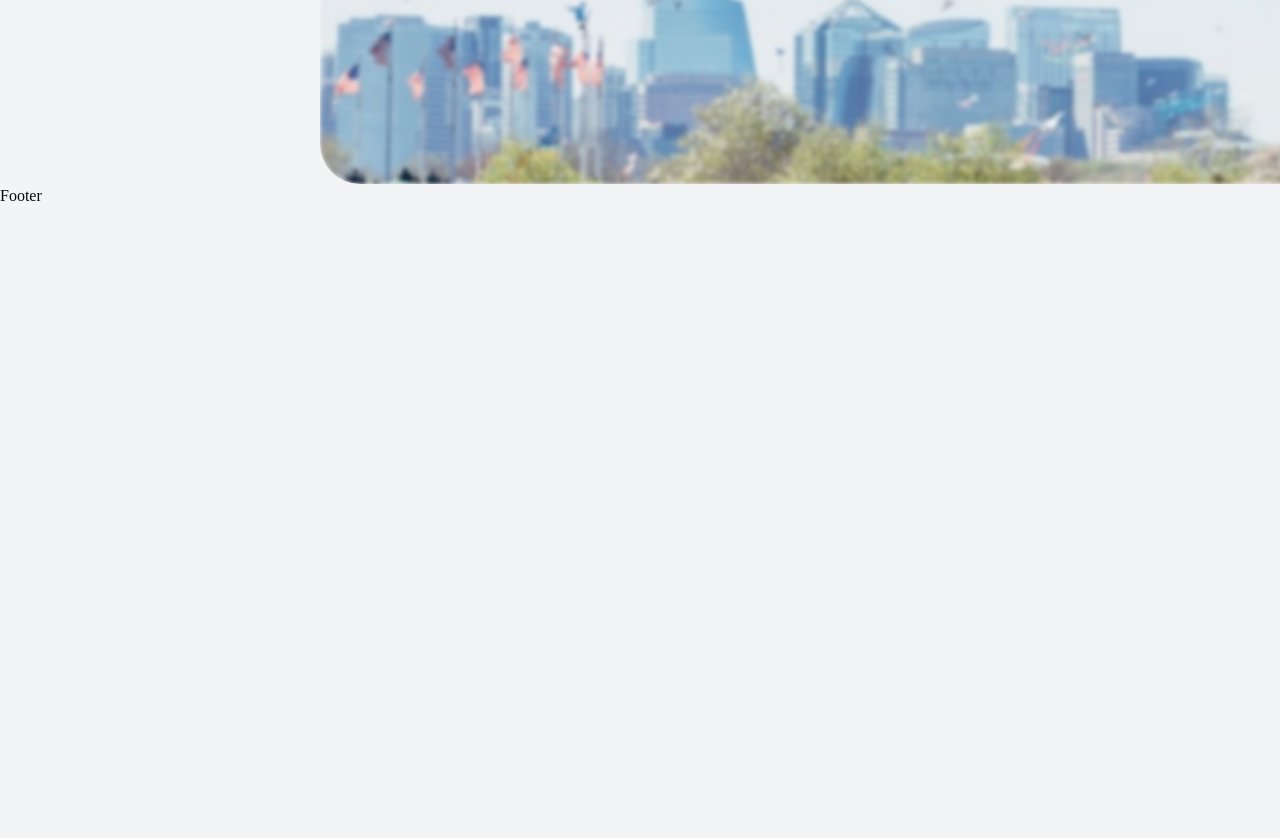
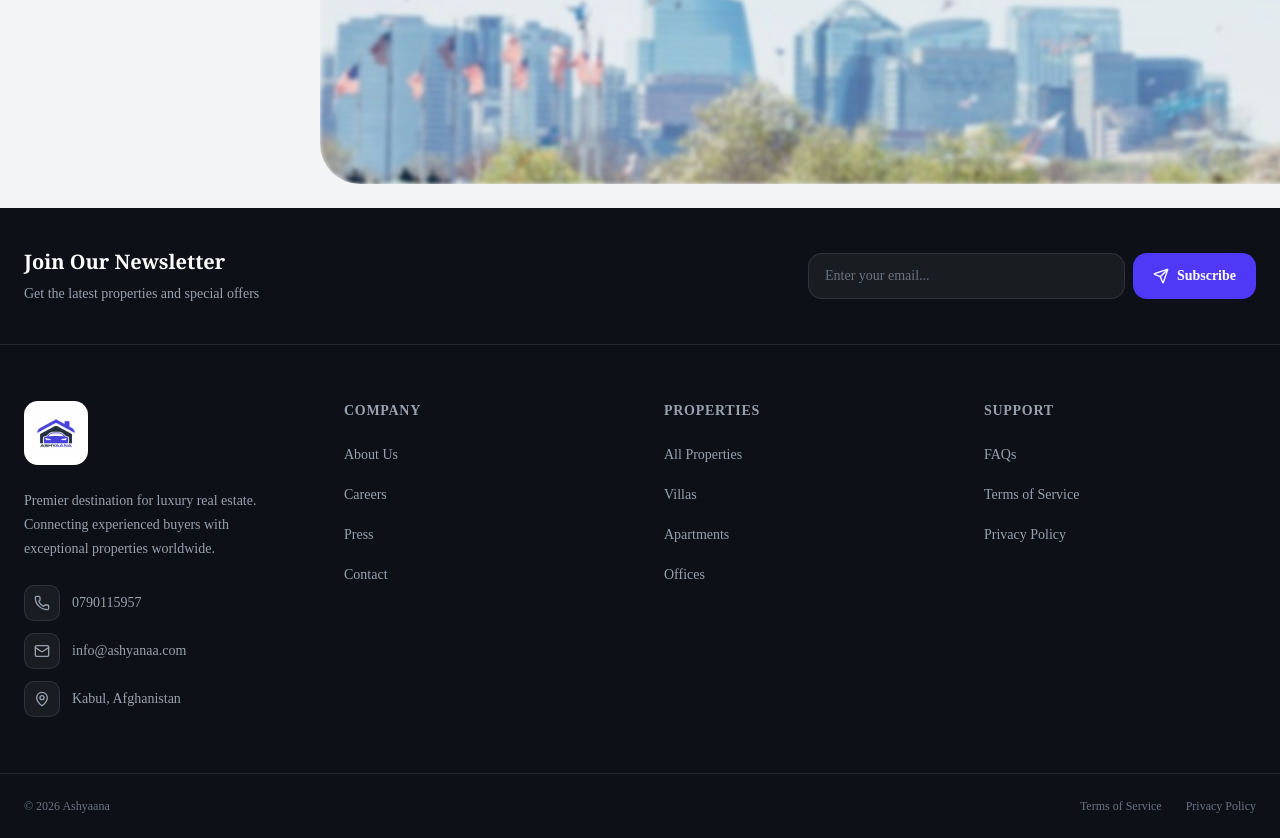
Before and after one commit to MohIdrees-Mohammadi/imageAPI-frontend, a Next.js app: page / in a window 1280 px wide. Shown: the part 952-1790 px from the top of the page. Before the commit the page ends 1160 px from the top, so only its background shows below. Built offline with nearby package versions, Linux system fonts and the light colour scheme.

Commit message:
Footer added

```diff
--- a/app/(websitePage)/layout.jsx
+++ b/app/(websitePage)/layout.jsx
@@ -13,6 +13,8 @@ export default function RootLayout({ children }) {
    <section>
         <Header />
        {children}
+
+       <br />
        <Footer />
    </section>
 
--- a/components/Footer.jsx
+++ b/components/Footer.jsx
@@ -1,9 +1,132 @@
-import React from 'react'
+import { Mail, MapPin, Phone, Send } from "lucide-react"
 
-const Footer = () => {
+export default function Footer() {
   return (
-    <div>Footer</div>
+    <footer className="bg-[#0d1117] text-white">
+      {/* Newsletter */}
+      <div className="border-b border-white/10">
+        <div className="mx-auto flex max-w-7xl items-center justify-between gap-8 px-6 py-10">
+          <div>
+            <h2 className="font-serif text-xl font-semibold">
+              Join Our Newsletter
+            </h2>
+            <p className="mt-2 text-sm text-gray-400">
+              Get the latest properties and special offers
+            </p>
+          </div>
+
+          <div className="flex w-full max-w-md gap-2">
+            <input
+              type="email"
+              placeholder="Enter your email..."
+              className="flex-1 rounded-xl border border-white/10 bg-white/5 px-4 py-3 text-sm outline-none placeholder:text-gray-500 focus:border-indigo-500"
+            />
+
+            <button className="flex items-center gap-2 rounded-xl bg-indigo-600 px-5 py-3 text-sm font-semibold transition hover:bg-indigo-700">
+              <Send className="h-4 w-4" />
+              Subscribe
+            </button>
+          </div>
+        </div>
+      </div>
+
+      {/* Main Footer */}
+      <div className="mx-auto grid max-w-7xl grid-cols-1 gap-12 px-6 py-14 md:grid-cols-4">
+        {/* Brand */}
+        <div>
+          {/* Logo */}
+          <div className="mb-6 flex h-16 w-16 items-center justify-center rounded-xl border border-white/10 bg-white p-2">
+            <img
+              src="/logo.png"
+              alt="Ashyaana"
+              className="h-full w-full object-contain"
+            />
+          </div>
+
+          <p className="max-w-xs text-sm font-sans leading-6 text-gray-400">
+            Premier destination for luxury real estate. Connecting
+            experienced buyers with exceptional properties worldwide.
+          </p>
+
+          {/* Contact Information */}
+          <div className="mt-6 space-y-3 text-sm text-gray-400">
+            <div className="flex items-center gap-3">
+              <div className="flex h-9 w-9 items-center justify-center rounded-lg border border-white/10 bg-white/5">
+                <Phone className="h-4 w-4 text-gray-400" />
+              </div>
+              <span>0790115957</span>
+            </div>
+
+            <div className="flex items-center gap-3">
+              <div className="flex h-9 w-9 items-center justify-center rounded-lg border border-white/10 bg-white/5">
+                <Mail className="h-4 w-4 text-gray-400" />
+              </div>
+              <span>info@ashyanaa.com</span>
+            </div>
+
+            <div className="flex items-center gap-3">
+              <div className="flex h-9 w-9 items-center justify-center rounded-lg border border-white/10 bg-white/5">
+                <MapPin className="h-4 w-4 text-gray-400" />
+              </div>
+              <span>Kabul, Afghanistan</span>
+            </div>
+          </div>
+        </div>
+
+
+        {/* Company */}
+        <div>
+          <h3 className="mb-6 text-sm font-semibold uppercase tracking-wider text-gray-400">
+            Company
+          </h3>
+
+          <ul className="space-y-5 text-sm text-gray-400">
+            <li>About Us</li>
+            <li>Careers</li>
+            <li>Press</li>
+            <li>Contact</li>
+          </ul>
+        </div>
+
+        {/* Properties */}
+        <div>
+          <h3 className="mb-6 text-sm font-semibold uppercase tracking-wider text-gray-400">
+            Properties
+          </h3>
+
+          <ul className="space-y-5 text-sm text-gray-400">
+            <li>All Properties</li>
+            <li>Villas</li>
+            <li>Apartments</li>
+            <li>Offices</li>
+          </ul>
+        </div>
+
+        {/* Support */}
+        <div>
+          <h3 className="mb-6 text-sm font-semibold uppercase tracking-wider text-gray-400">
+            Support
+          </h3>
+
+          <ul className="space-y-5 text-sm text-gray-400">
+            <li>FAQs</li>
+            <li>Terms of Service</li>
+            <li>Privacy Policy</li>
+          </ul>
+        </div>
+      </div>
+
+      {/* Bottom */}
+      <div className="border-t border-white/10">
+        <div className="mx-auto flex max-w-7xl items-center justify-between px-6 py-6 text-xs text-gray-500">
+          <p>© 2026 Ashyaana</p>
+
+          <div className="flex gap-6">
+            <span>Terms of Service</span>
+            <span>Privacy Policy</span>
+          </div>
+        </div>
+      </div>
+    </footer>
   )
 }
-
-export default Footer
```
